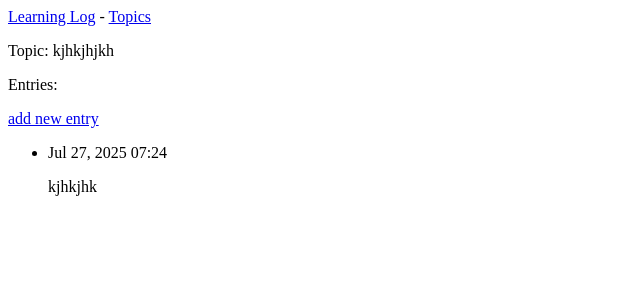
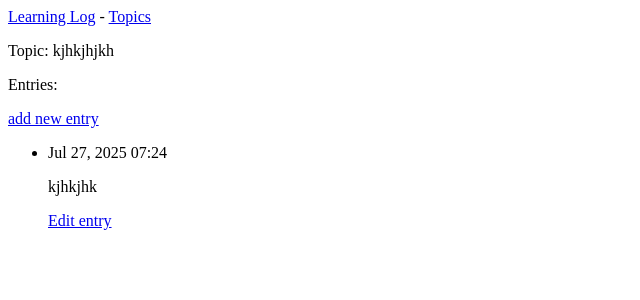
Before and after one commit to GjjPZ/Django-project-fall, a Django app: page /topics/1/ in a window 1280 px wide. Shown: the top 300 px of the page, without its empty margins (0-640 px from the left). Run offline with Django 3.2, Linux system fonts and the light colour scheme; data comes from the database, SQL or seed files in the repository.

Commit message:
Добавить learning_logs

```diff
--- a/learning_logs/templates/learning_logs/topic.html
+++ b/learning_logs/templates/learning_logs/topic.html
@@ -10,6 +10,9 @@
             <li>
                 <p>{{ entry.date_added|date:'M d, Y H:i' }}</p>
                 <p>{{ entry.text|linebreaks }}</p>
+                <p>
+                    <a href="{% url 'learning_logs:edit_entry' entry.id %}">Edit entry</a>
+                </p>
             </li>
         {% empty %}
             <li>There are no entries for this topic yet.</li>
--- a/learning_logs/urls.py
+++ b/learning_logs/urls.py
@@ -1,22 +1,13 @@
-"""Определяет схемы URL для learning_logs."""
-
 from django.urls import path
-
 from . import views
 
 app_name = 'learning_logs'
+
 urlpatterns = [
-    # Домашняя страница
     path('', views.index, name='index'),
-    # Страница со списком всех тем.
     path('topics/', views.topics, name='topics'),
-    # Страница с подробной информацией по отдельной теме
     path('topics/<int:topic_id>/', views.topic, name='topic'),
-    # Страница для добавления новой темы
+    path('topics/<int:topic_id>/new_entry/', views.new_entry, name='new_entry'),
+    path('edit_entry/<int:entry_id>/', views.edit_entry, name='edit_entry'),  # <- Добавлено!
     path('new_topic/', views.new_topic, name='new_topic'),
-
-    path('new_entry/', views.new_entry, name='new_entry'),
-
-    path('topics/<int:topic_id>/new_entry/', views.new_entry, name='new_entry')
-
 ]
--- a/learning_logs/views.py
+++ b/learning_logs/views.py
@@ -1,5 +1,5 @@
 from django.shortcuts import render, redirect
-from .models import Topic
+from .models import Topic, Entry
 from .forms import TopicForm, EntryForm
 
 def index(request):
@@ -51,3 +51,19 @@ def new_entry(request, topic_id):
     # Вывести пустую или нейдествительную форму.
     context = {'topic': topic, 'form': form}
     return render(request, 'learning_logs/new_entry.html', context)
+
+def edit_entry(request, entry_id):
+    """Редайтирует существующую запись."""
+    entry = Entry.objects.get(id=entry_id)
+    topic = entry.topic
+    if request.method != 'POST':
+        # Исходный запрос; форма заполняется данными текущей записи.
+        form = EntryForm(instance=entry)
+    else:
+        # Отправка данных POST; обработать данные.
+        form = EntryForm(instance=entry, data=request.POST)
+        if form.is_valid():
+            form.save()
+            return redirect('learning_logs:topic', topic_id=topic.id)
+    context = {'entry': entry, 'topic': topic, 'form': form}
+    return render(request, 'learning_logs/edit_entry.html', context)
```
Also changed, not shown: learning_logs/templates/learning_logs/edit_entry.html (added, +11 -0 lines), learning_logs/templates/learning_logs/new_entry.html (+7 -7 lines).
